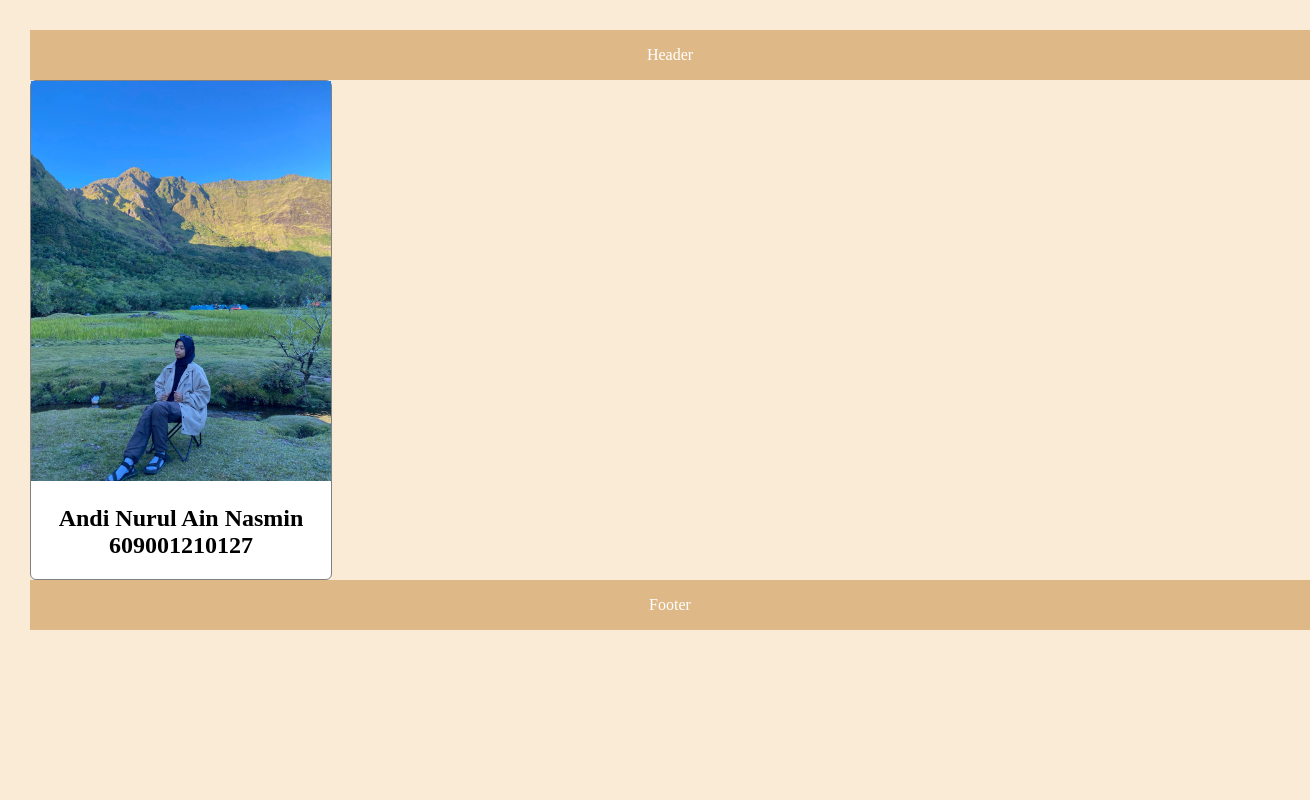
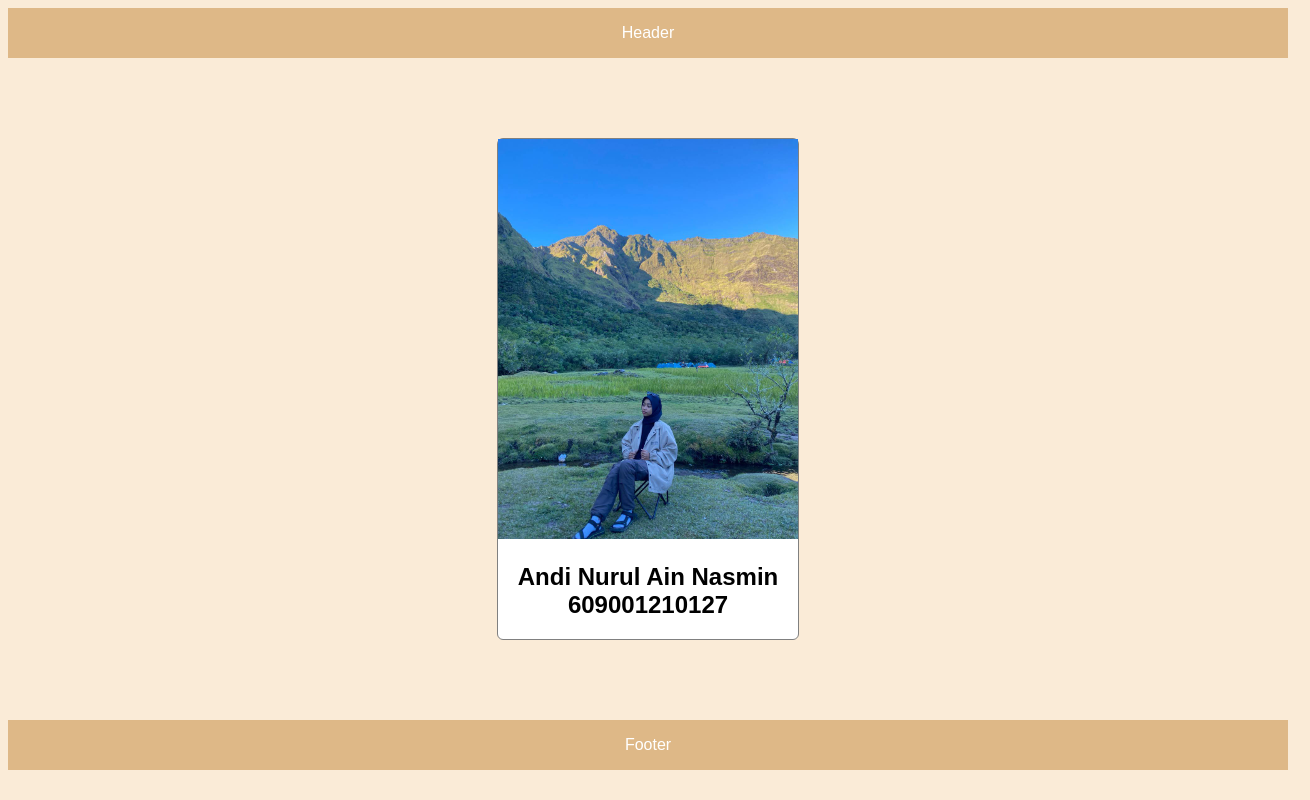
Before and after one commit to andinurulainnasmin/laporan6kakas, a plain HTML site: page index.html in a window 1280 px wide. Shown: the whole page, 1310 px wide, since content can reach past the window. Drawn offline with Linux system fonts and the light colour scheme.

Commit message:
changed style for selector #profile-container, to make it centered horizontally

```diff
--- a/style.css
+++ b/style.css
@@ -1,11 +1,16 @@
 body {
     width: 100%;
-    margin: 30px;
+    margin: 30 px;
+    height: 100;
+    margin: 0 px;
+    padding: 0px;
     background-color: antiquewhite;
+    font-family: Arial, Helvetica, sans-serif;
 }
 
 #profile-container{
     max-width: 300px;
+    margin: 80px auto;
     background-color: white;
     border: 1px solid gray;
     border-radius: 6px;
```
